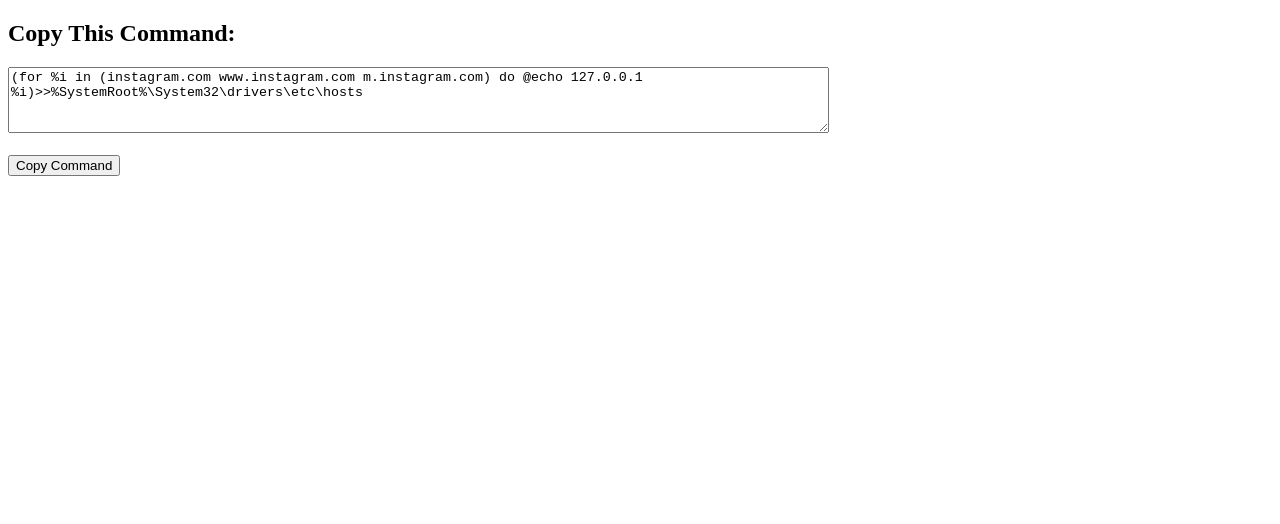
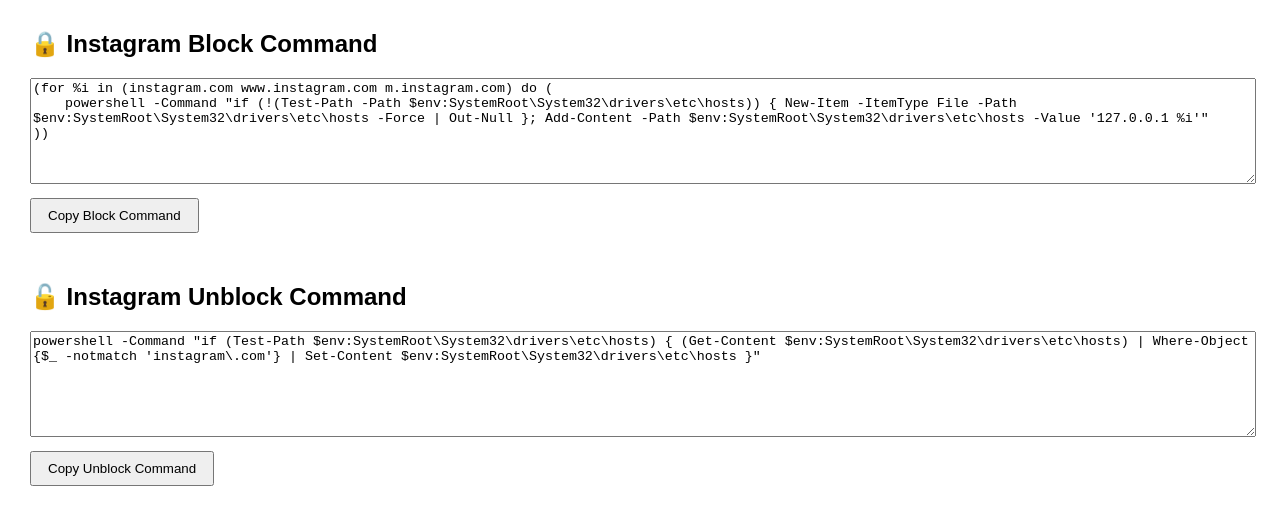
Before and after one commit to TonyStark9218/gg, a plain HTML site: page index.html in a window 1280 px wide. Drawn offline with Linux system fonts and the light colour scheme.

Commit message:
Update index.html

```diff
--- a/index.html
+++ b/index.html
@@ -1,24 +1,47 @@
 <!DOCTYPE html>
 <html lang="en">
 <head>
-    <meta charset="UTF-8">
-    <title>Instagram Block Command</title>
+  <meta charset="UTF-8">
+  <title>Instagram Block/Unblock</title>
+  <style>
+    body {
+      font-family: Arial, sans-serif;
+      margin: 30px;
+    }
+    textarea {
+      width: 100%;
+      height: 100px;
+      margin-bottom: 10px;
+    }
+    button {
+      padding: 8px 16px;
+      margin-bottom: 30px;
+      cursor: pointer;
+    }
+  </style>
 </head>
 <body>
-    <h2>Copy This Command:</h2>
-    <textarea id="cmd" rows="4" cols="100" readonly>
-(for %i in (instagram.com www.instagram.com m.instagram.com) do @echo 127.0.0.1 %i)>>%SystemRoot%\System32\drivers\etc\hosts
-    </textarea>
-    <br><br>
-    <button onclick="copyCmd()">Copy Command</button>
+  <h2>🔒 Instagram Block Command</h2>
+  <textarea id="blockCmd" readonly>
+(for %i in (instagram.com www.instagram.com m.instagram.com) do (
+    powershell -Command "if (!(Test-Path -Path $env:SystemRoot\System32\drivers\etc\hosts)) { New-Item -ItemType File -Path $env:SystemRoot\System32\drivers\etc\hosts -Force | Out-Null }; Add-Content -Path $env:SystemRoot\System32\drivers\etc\hosts -Value '127.0.0.1 %i'"
+))
+  </textarea>
+  <button onclick="copy('blockCmd')">Copy Block Command</button>
 
-    <script>
-    function copyCmd() {
-        var copyText = document.getElementById("cmd");
-        copyText.select();
-        document.execCommand("copy");
-        alert("Command Copied! Paste it in CMD (Run as Admin)");
+  <h2>🔓 Instagram Unblock Command</h2>
+  <textarea id="unblockCmd" readonly>
+powershell -Command "if (Test-Path $env:SystemRoot\System32\drivers\etc\hosts) { (Get-Content $env:SystemRoot\System32\drivers\etc\hosts) | Where-Object {$_ -notmatch 'instagram\.com'} | Set-Content $env:SystemRoot\System32\drivers\etc\hosts }"
+  </textarea>
+  <button onclick="copy('unblockCmd')">Copy Unblock Command</button>
+
+  <script>
+    function copy(id) {
+      const text = document.getElementById(id);
+      text.select();
+      document.execCommand("copy");
+      alert("Command copied! Paste in CMD (Run as Admin)");
     }
-    </script>
+  </script>
 </body>
 </html>
```
